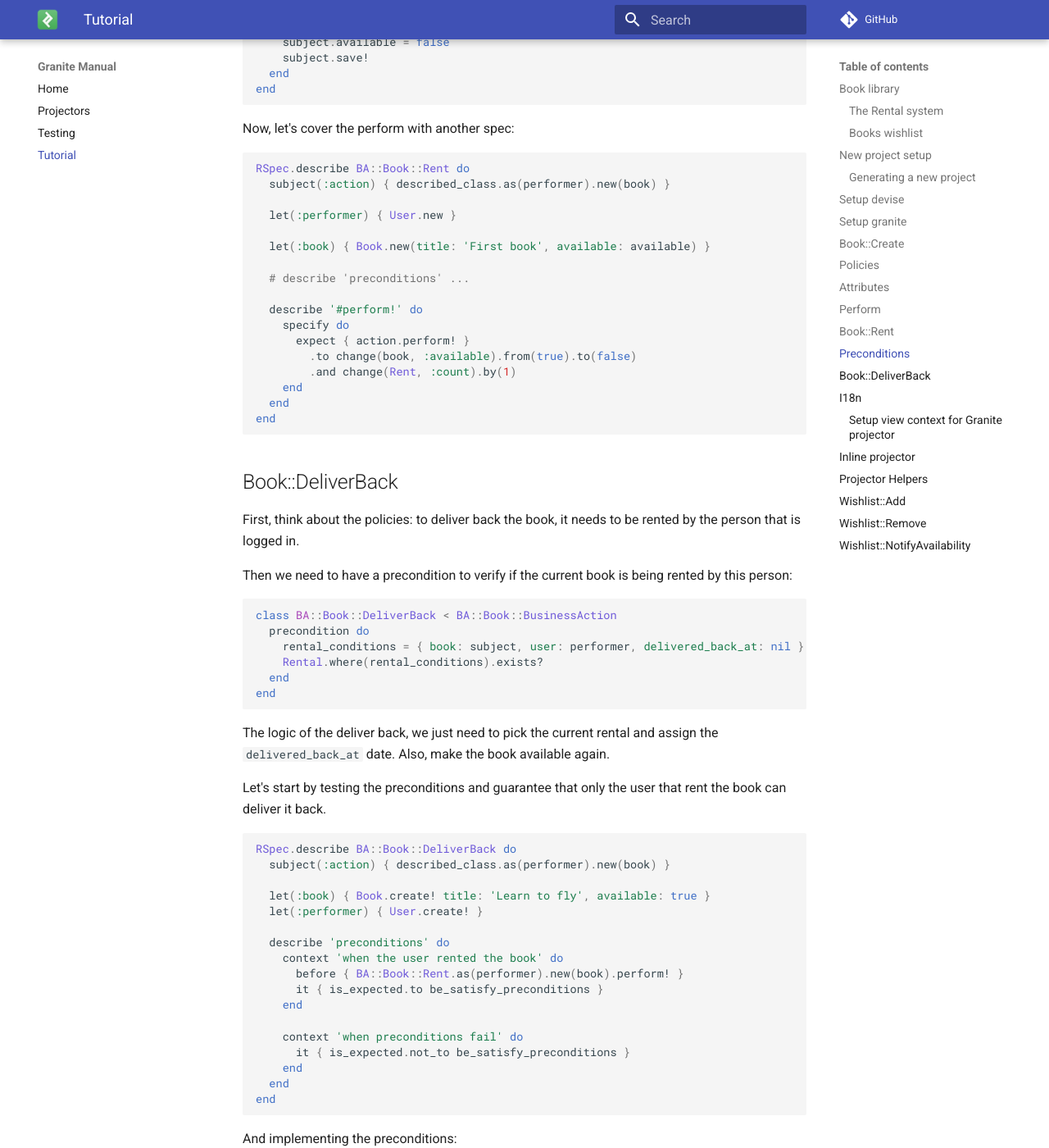
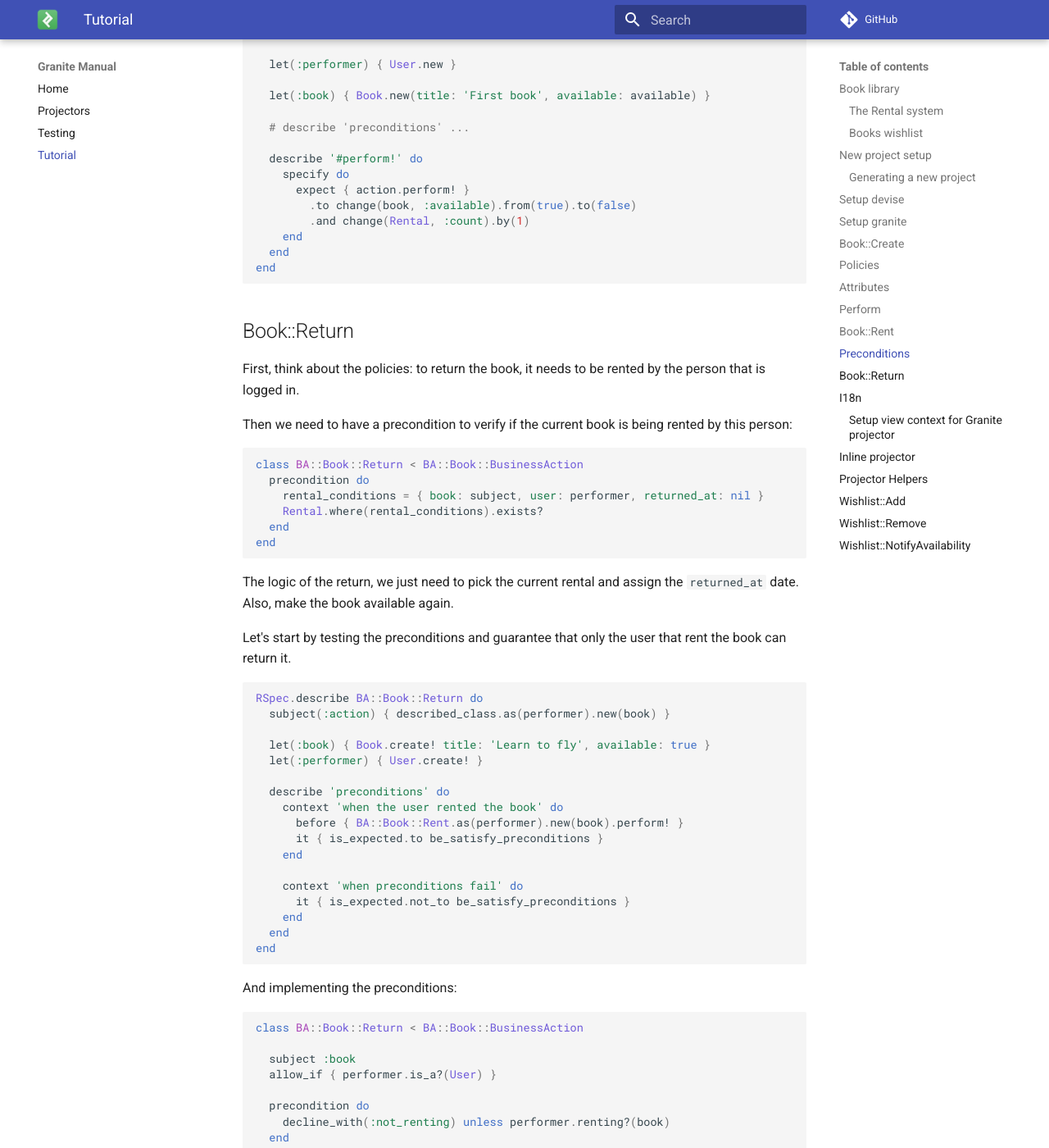
Before and after one commit to toptal/granite, an MkDocs documentation site: the page built from docs/tutorial.md, in a window 1280 px wide and 1400 px high, scrolled down 7718 px. Shown: the whole window at 82% size. Built offline with MkDocs 1.6.1 and Material for MkDocs 9.7.7, drawn with Linux system fonts in a browser that asks for light colours; comment, search, counter and statistics services are not loaded; old or Windows-style settings are respelled for this version of MkDocs; some of the changed text lies outside the part shown.

Commit message:
Rename 'deliver back' to 'return'

````diff
--- a/docs/tutorial.md
+++ b/docs/tutorial.md
@@ -17,7 +17,7 @@ A simple system to track books. Each book has a title.
 - All available books can be **rented**
 - Logged users can rent a book
 - A book is not **available** when it's rented to someone
-- A book is **available** after it's delivered back
+- A book is **available** after return
 
 ### Books wishlist
 
@@ -26,7 +26,7 @@ The logged user can manage a **wishlist** considering:
 - When a book is **not available** and the user **didn't read** it
 - If the person **already read** the book, also **doesn't make sense add it to the wishlist**
 - When the book becomes available, the system should notify people that are with this book on the wishlist
-- When the book is rented by someone that has the book on the wishlist, it should be removed after delivered back
+- When the book is rented by someone that has the book on the wishlist, it should be removed after return
 
 The application domain is very simple, and we're going to build step by step
 this small logic case to show how granite can be useful and abstract a few
@@ -301,23 +301,16 @@ end
 
 ## Book::Rent
 
-The Rental system description says:
-
-- All available books can be **rented**
-- Logged users can rent a book
-- A book is not **available** when it's rented to someone
-- A book is **available** after it's delivered back
-
-So, what we're going to do is:
+To start renting the book, we need a few steps:
 
 1. Generate migration to create the rental table referencing the book and the user
 2. Add an `available` boolean column in the books table
 3. Create a business action `Book::Rent` and test the conditions above
 
-Let's create `Rent` model first:
+Let's create `Rental` model first:
 
 ```bash
-rails g model rent book:references user:references delivered_back_at:timestamp
+rails g model rental book:references user:references returned_at:timestamp
 ```
 
 and add an `available` column in the books table:
@@ -394,36 +387,36 @@ RSpec.describe BA::Book::Rent do
     specify do
       expect { action.perform! }
         .to change(book, :available).from(true).to(false)
-        .and change(Rent, :count).by(1)
+        .and change(Rental, :count).by(1)
     end
   end
 end
 ```
 
-## Book::DeliverBack
+## Book::Return
 
-First, think about the policies: to deliver back the book, it needs to be rented by the person that is logged in.
+First, think about the policies: to return the book, it needs to be rented by the person that is logged in.
 
 Then we need to have a precondition to verify if the current book is being
 rented by this person:
 
 ```ruby
-class BA::Book::DeliverBack < BA::Book::BusinessAction
+class BA::Book::Return < BA::Book::BusinessAction
   precondition do
-    rental_conditions = { book: subject, user: performer, delivered_back_at: nil }
+    rental_conditions = { book: subject, user: performer, returned_at: nil }
     Rental.where(rental_conditions).exists?
   end
 end
 ```
 
-The logic of the deliver back, we just need to pick the current rental and
-assign the `delivered_back_at` date. Also, make the book available again.
+The logic of the return, we just need to pick the current rental and
+assign the `returned_at` date. Also, make the book available again.
 
 Let's start by testing the preconditions and guarantee that only the user that
-rent the book can deliver it back.
+rent the book can return it.
 
 ```ruby
-RSpec.describe BA::Book::DeliverBack do
+RSpec.describe BA::Book::Return do
   subject(:action) { described_class.as(performer).new(book) }
 
   let(:book) { Book.create! title: 'Learn to fly', available: true }
@@ -446,7 +439,7 @@ And implementing the preconditions:
 
 
 ```ruby
-class BA::Book::DeliverBack < BA::Book::BusinessAction
+class BA::Book::Return < BA::Book::BusinessAction
 
   subject :book
   allow_if { performer.is_a?(User) }
@@ -471,11 +464,11 @@ class User < ApplicationRecord
 end
 ```
 
-Now implementing the spec that covers the logic of delivering back, is expected to
+Now implementing the spec that covers the logic of return, is expected to
 make the book available and mark the rental with the given date.
 
 ```ruby
-RSpec.describe BA::Book::DeliverBack do
+RSpec.describe BA::Book::Return do
   subject(:action) { described_class.as(performer).new(book) }
 
   let(:book) { Book.create! title: 'Learn to fly', available: true }
@@ -489,7 +482,7 @@ RSpec.describe BA::Book::DeliverBack do
     specify do
       expect { action.perform! }
         .to change { book.reload.available }.from(false).to(true)
-        .and change { rental.reload.delivered_back_at }.from(nil)
+        .and change { rental.reload.returned_at }.from(nil)
     end
   end
 end
@@ -517,7 +510,7 @@ en:
 Great! Now it's time to change our views to allow people to interact with the
 actions we created.
 
-First, we need to add controller methods to call the `Rent` and `DeliverBack`
+First, we need to add controller methods to call the `Rent` and `Return`
 business actions and create routes for it.
 
 ```ruby
@@ -536,10 +529,10 @@ class BooksController < ApplicationController
     end
   end
 
-  # POST /books/1/deliver_back
-  def deliver_back
+  # POST /books/1/return_book
+  def return_book
     @book = Book.find(params[:book_id])
-    book_action = BA::Book::DeliverBack.as(current_user).new(@book)
+    book_action = BA::Book::Return.as(current_user).new(@book)
       if book_action.perform
         redirect_to books_url, notice: 'Thanks for delivering it back.'
       else
@@ -550,12 +543,12 @@ class BooksController < ApplicationController
 end
 ```
 
-And add routes for `rent` and `deliver_back` in `config/routes.rb`:
+And add routes for `rent` and `return_book` in `config/routes.rb`:
 
 ```ruby
   resources :books do
     post :rent
-    post :deliver_back
+    post :return_book
   end
 ```
 
@@ -572,7 +565,7 @@ Now, it's time to change the current view to add such actions:
           <td>(Rented)</td>
         <% end %>
         <% if current_user && current_user.renting?(book) %>
-           <td><%= link_to 'Deliver back', deliver_back_book_path(book), method: :post %></td>
+           <td><%= link_to 'Return', return_book_path(book), method: :post %></td>
         <% end %>
         <td><%= link_to 'Show', book %></td>
         <td><%= link_to 'Edit', edit_book_path(book) %></td>
@@ -621,7 +614,7 @@ end
 
 ## Inline projector
 
-The current `rent` and `delivered_back` methods have a very similar structure.
+The current `rent` and `returned_at` methods have a very similar structure.
 
 And the projectors allows to declare the HTTP method like `get` or `post` and mount it in a route as an anonymous controller.
 
@@ -689,7 +682,7 @@ class BA::Book::Rent < BaseAction
   def execute_perform!(*)
     subject.available = false
     subject.save!
-    ::Rental.create!(book: subject, user: performer)
+    Rental.create!(book: subject, user: performer)
   end
 end
 ```
@@ -727,15 +720,15 @@ Rails.application.routes.draw do
   resources :books do
 -   post :rent
 +   granite 'BA/book/rent#inline'
-    post :deliver_back
+    post 'return', to: 'books#return_book', as 'return'
   end
 end
 ```
 
 !!! warning
-    As it's a tutorial, your next task is to do the same for `deliver_back`.
+    As it's a tutorial, your next task is to do the same for `return_book`.
 
-    1. Add `projector :inline` to `BA::Book::DeliverBack` class.
+    1. Add `projector :inline` to `BA::Book::Return` class.
     2. Remove the controller method
     3. Refactor the `config/routes.rb` declaring the `granite 'action#projector'`
 
@@ -786,20 +779,18 @@ And now, we can replace the links with the new `button` function:
       <tr>
         <td><%= book.title %></td>
         <td><%= Ba::Book::Rent.as(current_user).new(book).inline.button%></td>
-        <td><%= Ba::Book::DeliverBack.as(current_user).new(book).inline.button%></td>
+        <td><%= Ba::Book::Return.as(current_user).new(book).inline.button%></td>
         <td>... more links here ...</td>
       </tr>
     <% end %>
   </tbody>
 ```
 
-Now it's clear, and the "Deliver Back" link will appear only for the user
+Now it's clear, and the "Return" link will appear only for the user
 that rented the book.
 
 Look a print screen comparing two users looking for two books. The user from
 the left side has rented "Learn to fly" book.
-
-![List of books with links](img/tutorial_example_books_list.png)
 
 Now, look that does not make sense to have the Rent appearing stricken when
 the person is renting the book. We can change the policies to hide the
````
Also changed, not shown: other parts of docs/tutorial.md (+2 -4 lines), docs/img/tutorial_example_books_list.png (deleted), docs/img/tutorial_example_books_list_after_refactoring.png (deleted).
